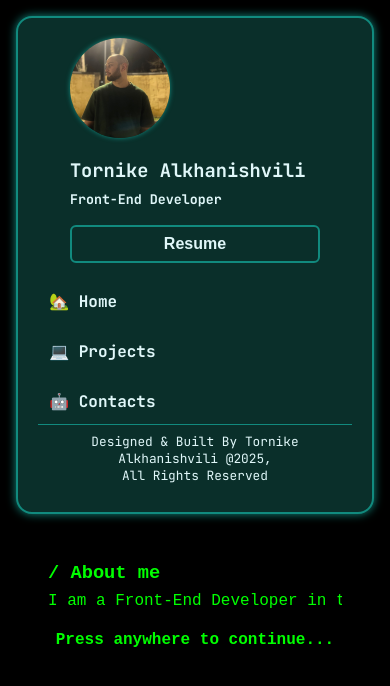
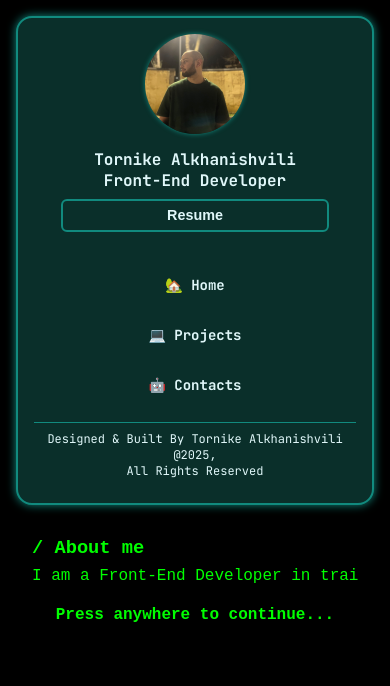
Before and after one commit to PinoqioDOM/Portfolio-Web, a React (Vite) app: page / in a window 390 px wide. Shown: the top 686 px of the page. Built offline with nearby package versions, Linux system fonts and the light colour scheme.

Commit message:
i add resposnsive

```diff
--- a/src/design/contacts.css
+++ b/src/design/contacts.css
@@ -3,11 +3,13 @@
   align-items: center;
   justify-content: center;
   min-height: 100vh;
-    padding: 1rem;
+  padding: 1.5rem;
   box-shadow: 0 20px 40px rgba(17, 138, 126, 0.3);
   backdrop-filter: blur(10px);
   background: transparent;
   color: white;
+  max-width: 90%;
+  margin: 0 auto;
 }
 
 .video-background {
@@ -27,7 +29,6 @@
   margin-bottom: 30px;
   font-size: 2rem;
   font-weight: bold;
-    text-align: start;
 }
 
 .row {
@@ -95,8 +96,7 @@ textarea.form-control {
 .send-btn {
   width: 100%;
   padding: 15px 20px;
-    background-color: #118a7e;
-    color: white;
+  color: #0a2f2a;
   border: none;
   border-radius: 12px;
   font-size: 1.2rem;
@@ -107,9 +107,11 @@ textarea.form-control {
 }
 
 .send-btn:hover {
-    transform: translateY(-2px);
-    box-shadow: 0 0px 40px white;
-    color: gold;
+  color: white;
+  box-shadow: 0 0 15px #118a7e;
+  transform: scale(1.0);
+  background-color: #0a2f2a;
+  border: 2px solid white;
 }
 
 .send-btn:active {
@@ -120,23 +122,31 @@ textarea.form-control {
   color: #0a2f2a;
   text-decoration: none;
   font-weight: bold;
-  padding: 0.8rem 1.2rem;
-  margin: 1rem;
-  text-align: start;
-  border-radius: 6px;
+  padding: 0.8rem 1.3rem;
+  border-radius: 20px;
   transition: all 0.3s ease;
   cursor: pointer;
   position: fixed;
-  top: 0;
-  left: 0;
+  top: 15px;
+  right: 15px;
+  z-index: 10;
+  background-color: #ffffff;
+  border: 2px solid #0a2f2a;
 }
 
 .home-btn:hover {
   color: white;
   box-shadow: 0 0 15px #118a7e;
-  transform: scale(1.05);
+  transform: scale(1.1);
   background-color: #0a2f2a;
   border: 2px solid white;
+}
+
+.contact-form form {
+  animation: fadeSlideIn 1s ease-out forwards;
+  opacity: 0;
+  width: 100%;
+  max-width: 600px;
 }
 
 @keyframes fadeSlideIn {
@@ -161,42 +171,118 @@ textarea.form-control {
   }
 }
 
-.contact-form form {
-  animation: fadeSlideIn 1s ease-out forwards;
-  opacity: 0;
-}
-
-.home-btn {
-  animation: fadeSlideInLeft 1s ease-out forwards;
-  opacity: 0;
-}
-
 @media (max-width: 768px) {
   .contact-form {
     margin: 20px;
-        padding: 30px;
+    padding: 20px;
+    max-width: 100%;
   }
 
   .row {
     flex-direction: column;
-        gap: 0;
+    gap: 10px;
   }
 
   .row .input-group {
-        margin-bottom: 25px;
+    margin-bottom: 20px;
   }
 
-    h1 {
+  .form-title {
     font-size: 1.5rem;
   }
 
   .form-control {
     padding: 12px 15px;
     font-size: 14px;
+    border-radius: 10px;
+  }
+
+  label {
+    font-size: 12px;
+    top: -8px;
+    left: 12px;
+    padding: 0 6px;
   }
 
   .send-btn {
     padding: 12px 15px;
-        font-size: 16px;
+    font-size: 1rem;
+    border-radius: 10px;
+  }
+
+  .home-btn {
+    font-size: 12px;
+    padding: 8px 12px;
+    border-radius: 16px;
+    top: 10px;
+    right: 10px;
+    border: 2px solid #0a2f2a;
+    background-color: #ffffff;
+  }
+
+  .home-btn:hover {
+    transform: scale(1.1);
+    box-shadow: 0 0 10px #118a7e;
+  }
+
+  .profile-section {
+    padding: 1rem;
+  }
+
+  .profile-box {
+    display: flex;
+    flex-direction: column;
+    align-items: center;
+    text-align: center;
+  }
+
+  .profile-img {
+    width: 100px;
+    height: 100px;
+    object-fit: cover;
+    border-radius: 50%;
+  }
+
+  .nav-bar {
+    display: flex;
+    flex-direction: column;
+    align-items: center;
+    gap: 8px;
+  }
+
+  .nav-bar a {
+    font-size: 14px;
+  }
+
+  .info-p {
+    font-size: 12px;
+    text-align: center;
   }
 }
+
+@media (max-width: 480px) {
+  .contact-form {
+    padding: 15px;
+    margin: 10px;
+  }
+
+  .form-title {
+    font-size: 1.25rem;
+  }
+
+  .form-control {
+    padding: 10px 12px;
+    font-size: 13px;
+  }
+
+  .send-btn {
+    padding: 10px 12px;
+    font-size: 0.9rem;
+  }
+
+  .home-btn {
+    font-size: 11px;
+    padding: 6px 10px;
+    border-radius: 14px;
+  }
+}
--- a/src/index.css
+++ b/src/index.css
@@ -34,6 +34,8 @@ body {
   box-shadow: 0 0 10px #118a7e;
   background-color: #0a2f2a;
   color: #e0f7f9;
+  animation: fadeSlideIn 1s ease-out forwards;
+  opacity: 0;
 }
 
 .profile-box {
@@ -42,6 +44,8 @@ body {
   align-items: center;
   justify-content: space-between;
   height: 100%;
+  animation: fadeSlideInLeft 1s ease-out forwards;
+  opacity: 0;
 }
 
 .profile-img {
@@ -226,6 +230,28 @@ body {
   to { width: 100%; }
 }
 
+@keyframes fadeSlideInLeft {
+  0% {
+    opacity: 0;
+    transform: translateX(-30px);
+  }
+  100% {
+    opacity: 1;
+    transform: translateX(0);
+  }
+}
+
+@keyframes fadeSlideIn {
+  0% {
+    opacity: 0;
+    transform: translateY(40px);
+  }
+  100% {
+    opacity: 1;
+    transform: translateY(0);
+  }
+}
+
 @media (max-width: 768px) {
   .home {
     flex-direction: column;
@@ -233,12 +259,76 @@ body {
 
   .profile-section {
     max-width: 100%;
+    width: 100%;
     height: auto;
     margin-bottom: 1rem;
+    padding: 1rem;
+    border-radius: 1rem;
+    box-shadow: 0 0 10px #118a7e;
   }
 
-  .rightside-section {
+  .profile-box {
+    flex-direction: column;
+    align-items: center;
+    justify-content: center;
+    gap: 1rem;
     height: auto;
-    padding: 1rem;
+    animation: fadeSlideInLeft 1s ease-out forwards;
+    opacity: 0;
+  }
+
+  .profile-img {
+    width: 80px;
+    height: 80px;
+    object-fit: cover;
+    border-radius: 50%;
+    box-shadow: 0 0 5px #118a7e;
+  }
+
+  .profile-info h3,
+  .profile-info small {
+    font-size: 1rem;
+    margin: 0;
+  }
+
+  .download-btn {
+    width: 100%;
+    font-size: 0.9rem;
+    padding: 0.4rem 0.8rem;
+    margin-top: 0.5rem;
+  }
+
+  .nav-bar {
+    width: 100%;
+    flex-direction: column;
+    align-items: center;
+    gap: 10px;
+    margin-top: 1rem;
+  }
+
+  .nav-bar a {
+    width: 100%;
+    font-size: 0.9rem;
+    padding: 0.5rem 1rem;
+    text-align: center;
+  }
+
+  .profile-box p {
+    font-size: 0.75rem;
+    padding: 0.5rem;
+    text-align: center;
+    border-top: 1px solid #118a7e;
+    margin-top: auto;
+  }
+
+  .contact-links {
+    display: flex;
+    flex-direction: column;
+    gap: 0.5rem;
+  }
+
+  .contact-links a {
+    display: flex;
+    flex-direction: column;
   }
 }
```
Lines whose indentation alone changed are shown as unchanged.
